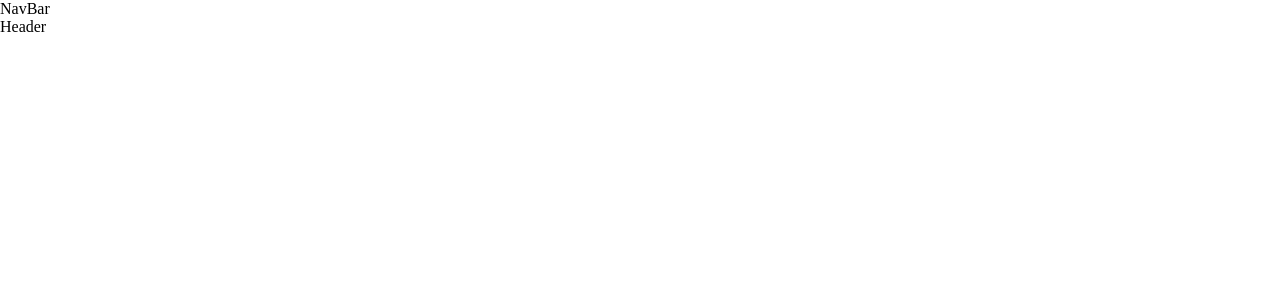
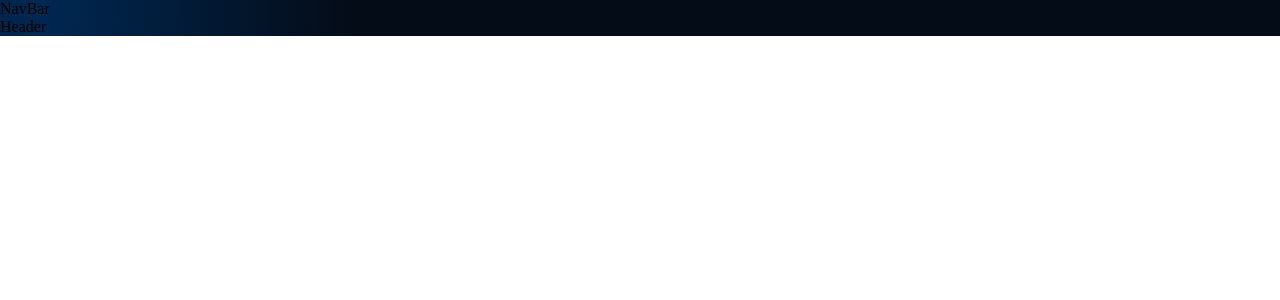
Before and after one commit to Dead-Section/chat-gpt, a React (Create React App) app: page / in a window 1280 px wide. Shown: the top 300 px of the page. Built offline with nearby package versions, Linux system fonts and the light colour scheme.

Commit message:
updating App.css

```diff
--- a/src/App.css
+++ b/src/App.css
@@ -1,12 +1,93 @@
-*{
-    box-szing: border-box;
+* {
+    box-sizing: border-box;
     padding: 0;
     margin: 0;
     scroll-behavior: smooth;
+  }
 
-}
+  body {
+    background: var(--color-bg);
+  }
 
+  a {
+    color: unset;
+    text-decoration: none;
+  }
 
-body{
-    background: var(--color-bg);
-}
+  .gradient__bg {
+    background:-moz-radial-gradient(circle at 3% 25%, rgba(0, 40, 83, 1) 0%, rgba(4, 12, 24, 1) 25%);
+
+    /* safari 5.1+,chrome 10+ */
+    background:-webkit-radial-gradient(circle at 3% 25%, rgba(0, 40, 83, 1) 0%, rgba(4, 12, 24, 1) 25%);
+
+    /* opera 11.10+ */
+    background:-o-radial-gradient(circle at 3% 25%, rgba(0, 40, 83, 1) 0%, rgba(4, 12, 24, 1) 25%);
+
+    /* ie 10+ */
+    background:-ms-radial-gradient(circle at 3% 25%, rgba(0, 40, 83, 1) 0%, rgba(4, 12, 24, 1) 25%);
+
+    /* global 92%+ browsers support */
+    background:radial-gradient(circle at 3% 25%, rgba(0, 40, 83, 1) 0%, rgba(4, 12, 24, 1) 25%);
+  }
+
+  .gradient__text {
+    background: var(--gradient-text);
+    background-clip: text;
+    -webkit-background-clip: text;
+    -webkit-text-fill-color: transparent;
+  }
+
+  .section__padding {
+    padding: 4rem 6rem;
+  }
+
+  .section__margin {
+    margin: 4rem 6rem;
+  }
+
+  .scale-up-center {
+      -webkit-animation: scale-up-center 0.4s cubic-bezier(0.390, 0.575, 0.565, 1.000) both;
+      animation: scale-up-center 0.4s cubic-bezier(0.390, 0.575, 0.565, 1.000) both;
+  }
+
+  @-webkit-keyframes scale-up-center {
+    0% {
+      -webkit-transform: scale(0.5);
+              transform: scale(0.5);
+    }
+    100% {
+      -webkit-transform: scale(1);
+              transform: scale(1);
+    }
+  }
+
+  @keyframes scale-up-center {
+    0% {
+      -webkit-transform: scale(0.5);
+              transform: scale(0.5);
+    }
+    100% {
+      -webkit-transform: scale(1);
+              transform: scale(1);
+    }
+  }
+
+  @media screen and (max-width: 700px) {
+    .section__padding {
+      padding: 4rem;
+    }
+
+    .section__margin {
+      margin: 4rem;
+    }
+  }
+
+  @media screen and (max-width: 550px) {
+    .section__padding {
+      padding: 4rem 2rem;
+    }
+
+    .section__margin {
+      margin: 4rem 2rem;
+    }
+  }
--- a/src/App.jsx
+++ b/src/App.jsx
@@ -6,7 +6,7 @@
 function App(){
    return (
     <div className="App">
-        <div classNmae="gradient__bg">
+        <div className="gradient__bg">
             <Navbar />
             <Header />
         </div>
```
